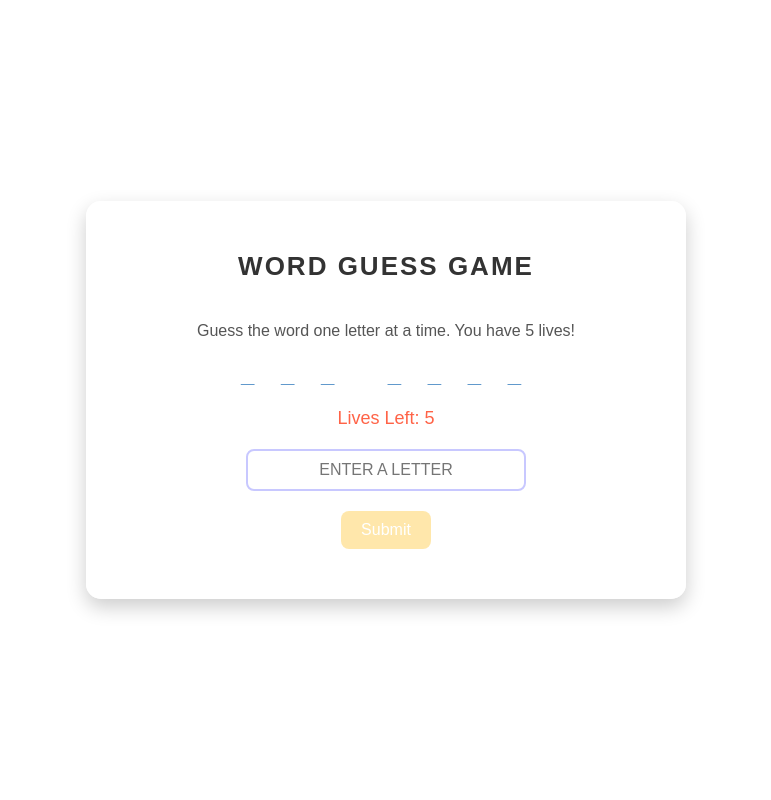
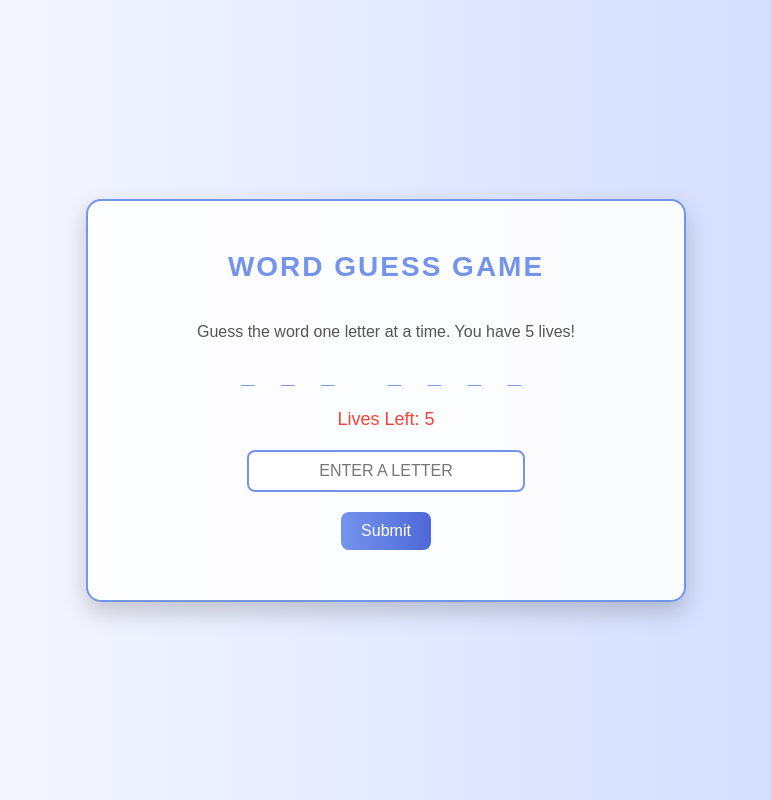
Before and after one commit to Thexz3n/GuessGame, a Python web app: template templates/Game.html in a window 1280 px wide. Shown: the whole page, without its empty margins (254-1025 px from the left). Run offline with Jinja, Linux system fonts and the light colour scheme; the template is opened without the code that fills it, so the values that code supplies are empty.

Commit message:
game.html

```diff
--- a/templates/Game.html
+++ b/templates/Game.html
@@ -14,7 +14,7 @@
 
         body {
             font-family: 'Arial', sans-serif;
-            background-color: white; /* Set background to white */
+            background: linear-gradient(90deg, white, #c9d6ff); /* Updated gradient background */
             color: #333;
             display: flex;
             justify-content: center;
@@ -26,7 +26,8 @@
         .game-container {
             background: rgba(255, 255, 255, 0.9);
             border-radius: 15px;
-            box-shadow: 0 8px 20px rgba(0, 0, 0, 0.2);
+            border: 2px solid#7494ec; /* White border */
+            box-shadow: 0 10px 25px rgba(0, 0, 0, 0.2); /* Subtle shadow */
             width: 90%;
             max-width: 600px;
             text-align: center;
@@ -34,9 +35,8 @@
         }
 
         .game-header {
-
-            color: #333;
-            font-size: 26px;
+            color: #7494ec; /* Purple header text */
+            font-size: 28px;
             font-weight: bold;
             text-transform: uppercase;
             letter-spacing: 2px;
@@ -55,13 +55,13 @@
             font-weight: bold;
             letter-spacing: 10px;
             margin: 20px 0;
-            color: rgb(85, 145, 200);
+            color: #7494ec; /* Purple word display */
         }
 
         .lives {
             font-size: 18px;
             margin-bottom: 20px;
-            color: rgb(255, 99, 71);
+            color: #f44336; /* Red for lives */
         }
 
         .guess-input {
@@ -72,7 +72,7 @@
             width: 50%;
             padding: 10px;
             font-size: 16px;
-            border: 2px solid rgb(200, 200, 255);
+            border: 2px solid #7494ec; /* Purple border */
             border-radius: 8px;
             outline: none;
             margin-bottom: 20px;
@@ -82,14 +82,14 @@
         }
 
         input[type="text"]:focus {
-            border: 2px solid rgb(85, 145, 200);
+            border: 2px solid #4e68d7; /* Darker purple on focus */
         }
 
         .btn {
             padding: 10px 20px;
             font-size: 16px;
             color: white;
-            background:linear-gradient(90deg, rgb(255, 231, 171), rgb(255, 231, 171));
+            background: linear-gradient(90deg, #7494ec, #4e68d7); /* Purple gradient */
             border: none;
             border-radius: 8px;
             cursor: pointer;
@@ -105,13 +105,13 @@
             font-size: 18px;
             font-weight: bold;
             margin-top: 20px;
+            color: #333;
         }
 
-        /* White background for spaces */
         .space {
             background-color: white;
             display: inline-block;
-            width: 10px; /* Space width */
+            width: 10px;
         }
 
         footer {
@@ -126,7 +126,7 @@
     <div class="game-container">
         <div class="game-header">Word Guess Game</div>
         <p class="instructions">Guess the word one letter at a time. You have <span id="livesCount">5</span> lives!</p>
-        <div class="word-display" id="wordDisplay">_ _ _   _ _ _ _  !</div> <!-- Initially shows the word with space and symbol -->
+        <div class="word-display" id="wordDisplay">_ _ _   _ _ _ _  !</div>
         <p class="lives">Lives Left: <span id="lives">5</span></p>
         <div class="guess-input">
             <input type="text" id="guessInput" maxlength="1" placeholder="Enter a letter">
@@ -137,17 +137,15 @@
     </div>
 
     <script>
-        const wordToGuess = "pop star"; // The word with spaces and symbols
+        const wordToGuess = "pop star";
         let guessedWord = Array.from(wordToGuess).map(char => {
-            // Create the display with underscores for letters and the actual character for spaces or symbols
             return char === " " || /[!@#$%^&*?]/.test(char) ? char : "_";
         });
-        let lives = 5; // Number of lives the user has
+        let lives = 5;
 
         function updateDisplay() {
             const wordDisplay = document.getElementById("wordDisplay");
             wordDisplay.innerHTML = guessedWord.map(char => {
-                // If the character is a space, make it white
                 return char === " " ? '<span class="space"> </span>' : char;
             }).join(" ");
             document.getElementById("lives").textContent = lives;
@@ -156,9 +154,8 @@
         function makeGuess() {
             const guess = document.getElementById("guessInput").value.toUpperCase();
             const resultMessage = document.getElementById("resultMessage");
-            document.getElementById("guessInput").value = ""; // Clear input field
+            document.getElementById("guessInput").value = "";
 
-            // Validate input (only letters)
             if (!guess || guess.length !== 1 || !/[A-Z]/.test(guess)) {
                 resultMessage.textContent = "Please enter a valid single letter.";
                 return;
@@ -166,10 +163,9 @@
 
             let correctGuess = false;
 
-            // Check each letter in the word
             for (let i = 0; i < wordToGuess.length; i++) {
                 if (wordToGuess[i].toUpperCase() === guess) {
-                    guessedWord[i] = wordToGuess[i]; // Reveal the guessed letter
+                    guessedWord[i] = wordToGuess[i];
                     correctGuess = true;
                 }
             }
@@ -181,10 +177,8 @@
                 lives--;
             }
 
-            // Update display
             updateDisplay();
 
-            // Check game over conditions
             if (lives <= 0) {
                 resultMessage.textContent = `Game over! The word was "${wordToGuess}".`;
                 document.getElementById("guessInput").disabled = true;
@@ -194,7 +188,6 @@
             }
         }
 
-        // Initialize game display
         updateDisplay();
     </script>
 </body>
```
Also changed, not shown: templates/leader.html (+34 -29 lines).
